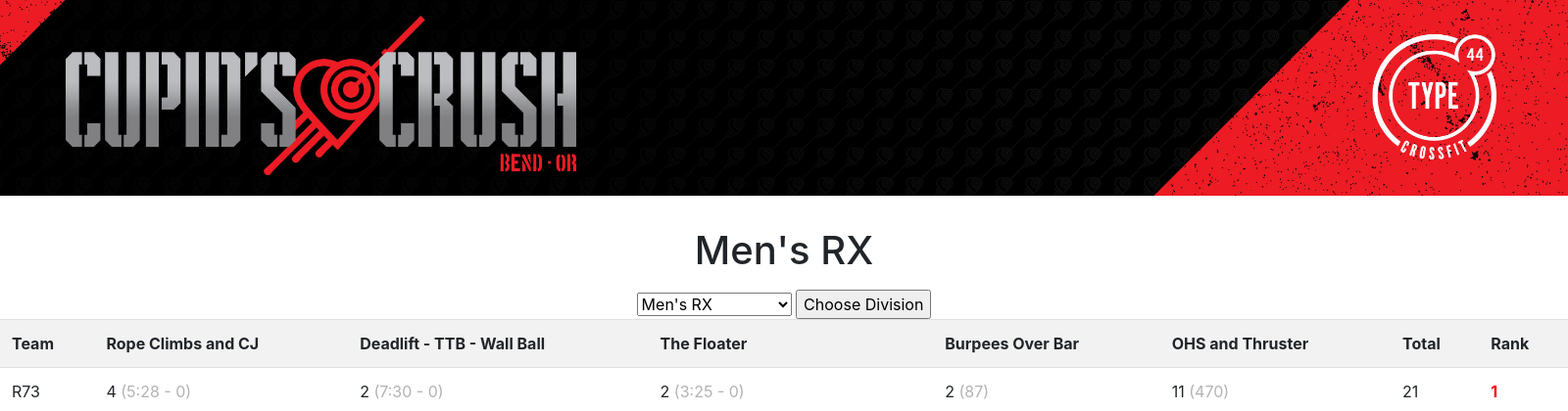
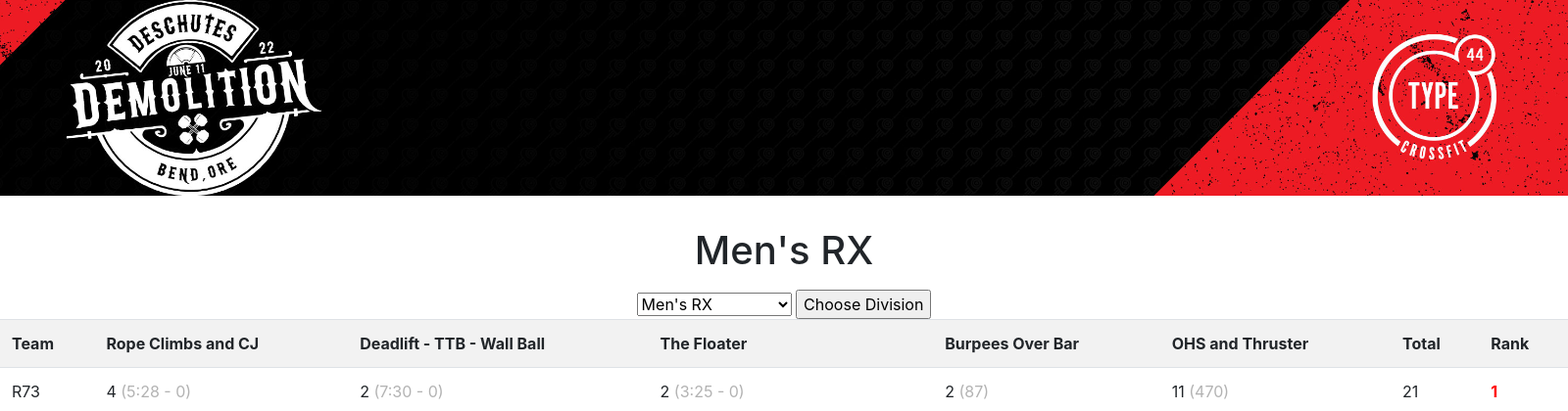
Before and after one commit to mistofthenorth/scoring, a Django app: page /finalResults in a window 1600 px wide. Shown: the top 420 px of the page at 98% size. Run offline with Django 3.2, Linux system fonts and the light colour scheme; data comes from the database, SQL or seed files in the repository; some libraries are stand-ins or nearby versions.

Commit message:
Adding new header

```diff
--- a/deschutesDemoScores/templates/scoring/finalResults.html
+++ b/deschutesDemoScores/templates/scoring/finalResults.html
@@ -17,7 +17,7 @@
 <div class="jumbotron">
   <div align="center">
   <a href="/">
-  <img src="{% static "scoring/cc-header.jpeg" %}" width="1600" height="200"/>
+  <img src="{% static "scoring/dd-header-2022.jpg" %}" width="1600" height="200"/>
   </a>
   </div>
 </div>
--- a/deschutesDemoScores/templates/scoring/index.html
+++ b/deschutesDemoScores/templates/scoring/index.html
@@ -17,7 +17,7 @@
 <div class="jumbotron">
   <div align="center">
   <a href="/">
-  <img src="{% static "scoring/cc-header.jpeg" %}" width="1600" height="200"/>
+  <img src="{% static "scoring/dd-header-2022.jpg" %}" width="1600" height="200"/>
   </a>
   </div>
 </div>
--- a/deschutesDemoScores/templates/scoring/login.html
+++ b/deschutesDemoScores/templates/scoring/login.html
@@ -16,7 +16,7 @@
 
 <div class="jumbotron">
   <div align="center">
-  <img src="{% static "scoring/dd-header.gif" %}" width="1600" height="200"/>
+  <img src="{% static "scoring/dd-header-2022.jpg" %}" width="1600" height="200"/>
   </div>
 </div>
 
--- a/deschutesDemoScores/templates/scoring/scoreInput.html
+++ b/deschutesDemoScores/templates/scoring/scoreInput.html
@@ -17,7 +17,7 @@
 <div class="jumbotron">
   <div align="center">
   <a href="/">
-  <img src="{% static "scoring/cc-header.jpeg" %}" width="1600" height="200"/>
+  <img src="{% static "scoring/dd-header-2022.jpg" %}" width="1600" height="200"/>
   </a>
   </div>
 </div>
--- a/deschutesDemoScores/templates/scoring/scoreInputReceived.html
+++ b/deschutesDemoScores/templates/scoring/scoreInputReceived.html
@@ -18,7 +18,7 @@
 <div class="jumbotron">
   <div align="center">
   <a href="/">
-  <img src="{% static "scoring/cc-header.jpeg" %}" width="1600" height="200"/>
+  <img src="{% static "scoring/dd-header-2022.jpg" %}" width="1600" height="200"/>
   </a>
   </div>
 </div>
```
Also changed, not shown: deschutesDemoScores/static/scoring/dd-header-2022.jpg (added).
